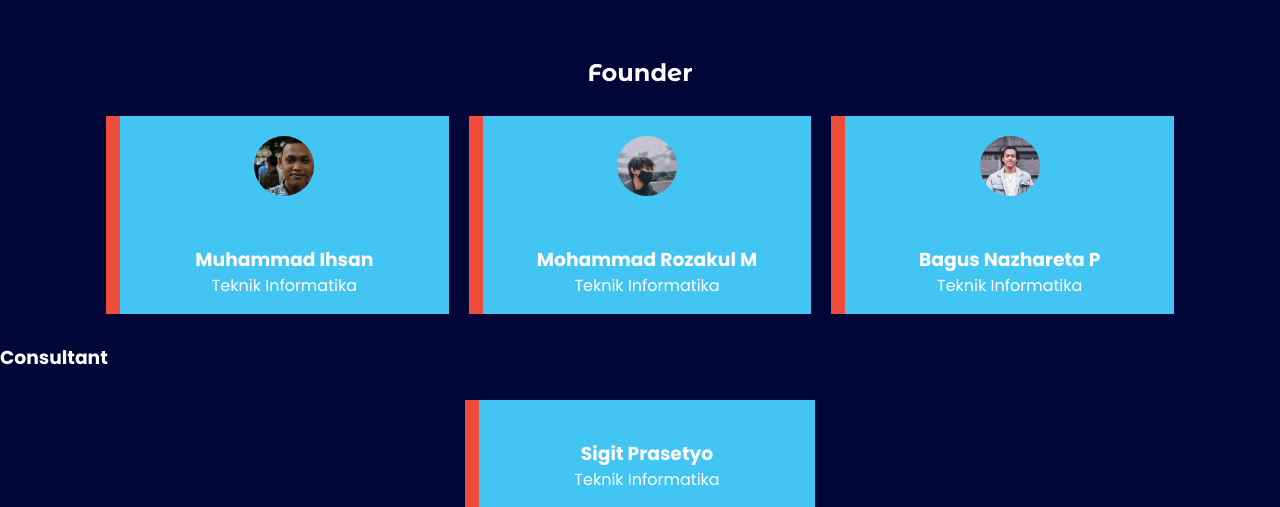
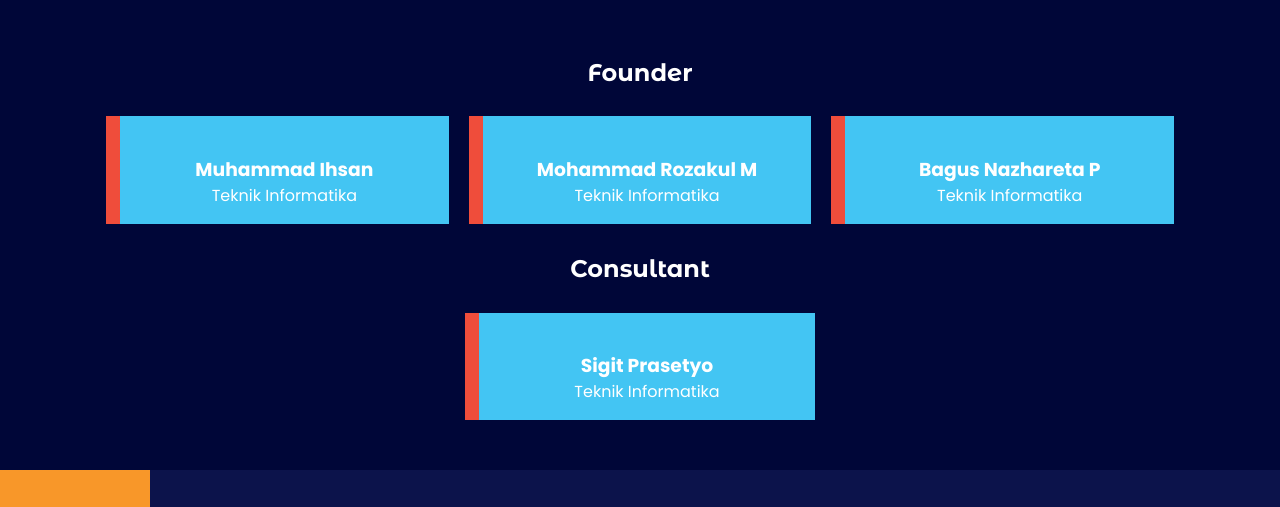
Before and after one commit to zaq99/website_programmer_males, a plain HTML site: page about/index.html in a window 1280 px wide. Shown: the part 1980-2487 px from the top of the page. Drawn offline with Linux system fonts and the light colour scheme.

Commit message:
menyembunyikan gambar untuk sementara
gambar founder

```diff
--- a/about/index.html
+++ b/about/index.html
@@ -113,25 +113,24 @@
             <h2>Founder</h2>
             <div class="pembungkus-luar width flex">
                 <div class="card flex skyblue">
-                    <div class="img ihsan"></div>
+                    <!-- <div class="img ihsan"></div> -->
                     <h3>Muhammad Ihsan</h3>
                     <p>Teknik Informatika</p>
                 </div>
                 <div class="card flex skyblue">
-                    <div class="img zaq"></div>
+                    <!-- <div class="img zaq"></div> -->
                     <h3>Mohammad Rozakul M</h3>
                     <p>Teknik Informatika</p>
                 </div>
                 <div class="card flex skyblue">
-                    <div class="img sugab"></div>
+                    <!-- <div class="img sugab"></div> -->
                     <h3>Bagus Nazhareta P</h3>
                     <p>Teknik Informatika</p>
                 </div>
             </div>
-            <h3>Consultant</h3>
+            <h2>Consultant</h2>
             <div class="pembungkus-luar width flex">
                 <div class="card flex skyblue">
-                    <div class=""></div>
                     <h3>Sigit Prasetyo</h3>
                     <p>Teknik Informatika</p>
                 </div>
```
